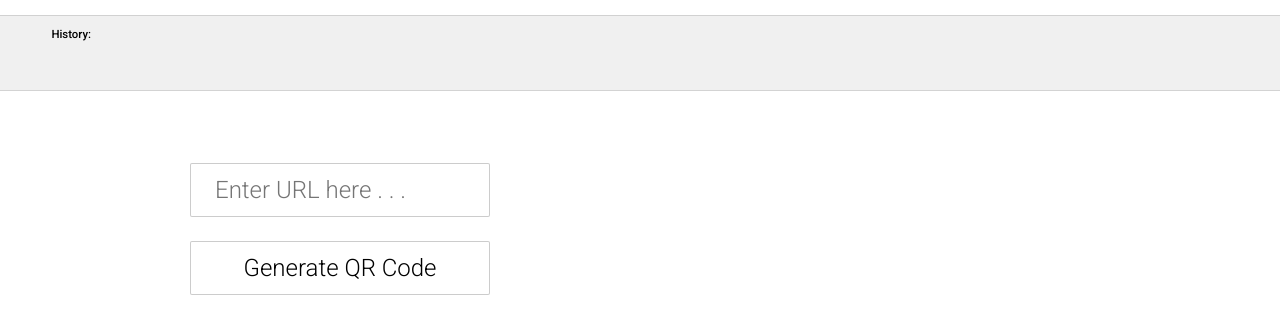
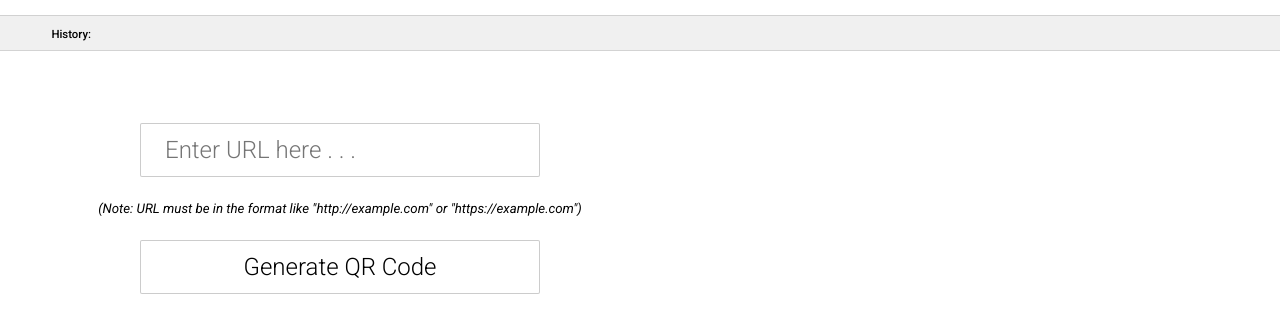
Before and after one commit to recham98/Team04, a plain HTML site: page index.html in a window 1280 px wide. Shown: the part 72-406 px from the top of the page. Drawn offline with nearby package versions, Linux system fonts and the light colour scheme.

Commit message:
Add files via upload

```diff
--- a/index.html
+++ b/index.html
@@ -13,8 +13,9 @@
   </section>
   <div>
     <aside left>
-      <form action="generateQR()">
+      <form action="javascript:generateQR()">
         <input type="url" placeholder="Enter URL here . . ." required>
+        <h5>(Note: URL must be in the format like "http://example.com" or "https://example.com")</h5>
         <button type="submit">Generate QR Code</button>
       </form>
     </aside>
--- a/style.css
+++ b/style.css
@@ -24,7 +24,7 @@ header img{
 }
 section{
   font-size:17px;
-  padding:0 1em 1.5em 1em;
+  padding:0 1em .5em 1em;
   border-bottom:1px solid rgba(0,0,0,.12);
   background:rgba(0,0,0,.06);
 }
@@ -33,7 +33,8 @@ section a{
   border-radius:9em;
   border:1px solid rgba(0,0,0,.12);
   cursor:pointer;
-  margin:0 .5em;
+  margin:.5em;
+  display:inline-block;
 }
 section a:hover,button:hover{
   background:rgba(0,0,0,.06);
@@ -47,7 +48,7 @@ div{
 }
 h6{
   margin:0;
-  padding:1em 0 2em 1em;
+  padding:1em 1em 0 1em;
   font-weight:500;
 }
 footer{
@@ -63,13 +64,17 @@ aside{
     width:50%;
   }
 }
+h5{
+  font-weight:normal;
+  font-style:italic;
+}
 input,button{
   font-weight:300;
   font-size:24px;
   padding:.5em 1em;
   border:1px solid rgba(0,0,0,.2);
   border-radius:2px;
-  width:300px;
+  width:400px;
   max-width:90%;
   background:#fff;
   display:block;
```
